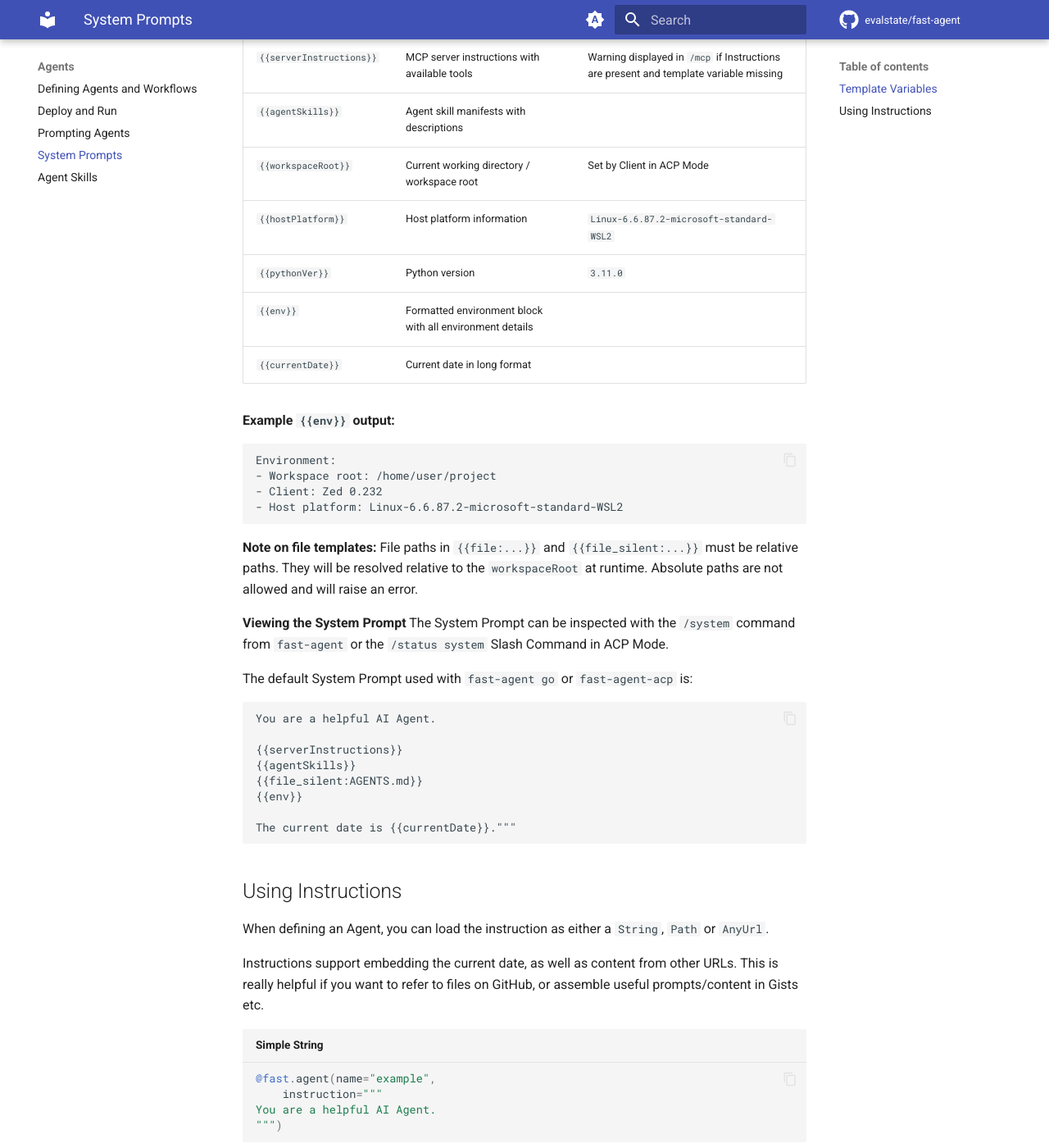
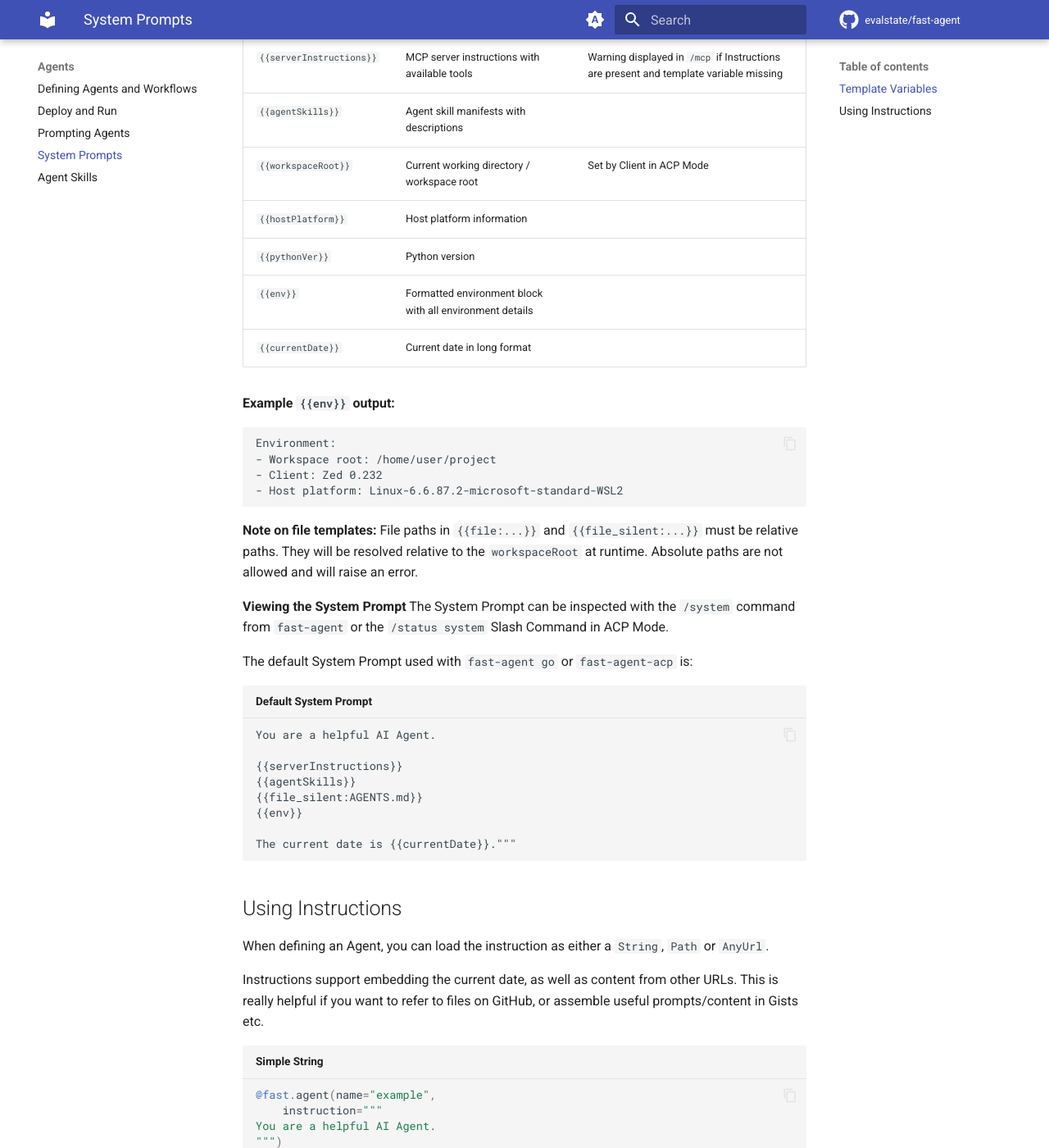
Before and after one commit to evalstate/fast-agent-docs, an MkDocs documentation site: the page built from docs/agents/instructions.md, in a window 1280 px wide and 1400 px high, scrolled down 720 px. Shown: the whole window at 82% size. Built offline with MkDocs 1.6.1 and Material for MkDocs 9.7.7, drawn with Linux system fonts in a browser that asks for light colours; comment, search, counter and statistics services are not loaded.

Commit message:
remove examples from instructions

````diff
--- a/docs/agents/instructions.md
+++ b/docs/agents/instructions.md
@@ -14,8 +14,8 @@ The following variables are available in System Prompt templates:
 | <nobr>`{{serverInstructions}}`</nobr> | MCP server instructions with available tools |  Warning displayed in `/mcp` if Instructions are present and template variable missing |
 | <nobr>`{{agentSkills}}`</nobr> | Agent skill manifests with descriptions |  |
 | <nobr>`{{workspaceRoot}}`</nobr> | Current working directory / workspace root | Set by Client in ACP Mode |
-| <nobr>`{{hostPlatform}}`</nobr> | Host platform information | `Linux-6.6.87.2-microsoft-standard-WSL2` |
-| <nobr>`{{pythonVer}}`</nobr> | Python version | `3.11.0` |
+| <nobr>`{{hostPlatform}}`</nobr> | Host platform information |  |
+| <nobr>`{{pythonVer}}`</nobr> | Python version |  |
 | <nobr>`{{env}}`</nobr> | Formatted environment block with all environment details |  |
 | <nobr>`{{currentDate}}`</nobr> | Current date in long format |  |
 
@@ -34,7 +34,7 @@ system` Slash Command in ACP Mode.
 
 The default System Prompt used with `fast-agent go` or `fast-agent-acp` is:
 
-```markdown
+```markdown title="Default System Prompt"
 You are a helpful AI Agent.
 
 {{serverInstructions}}
````
